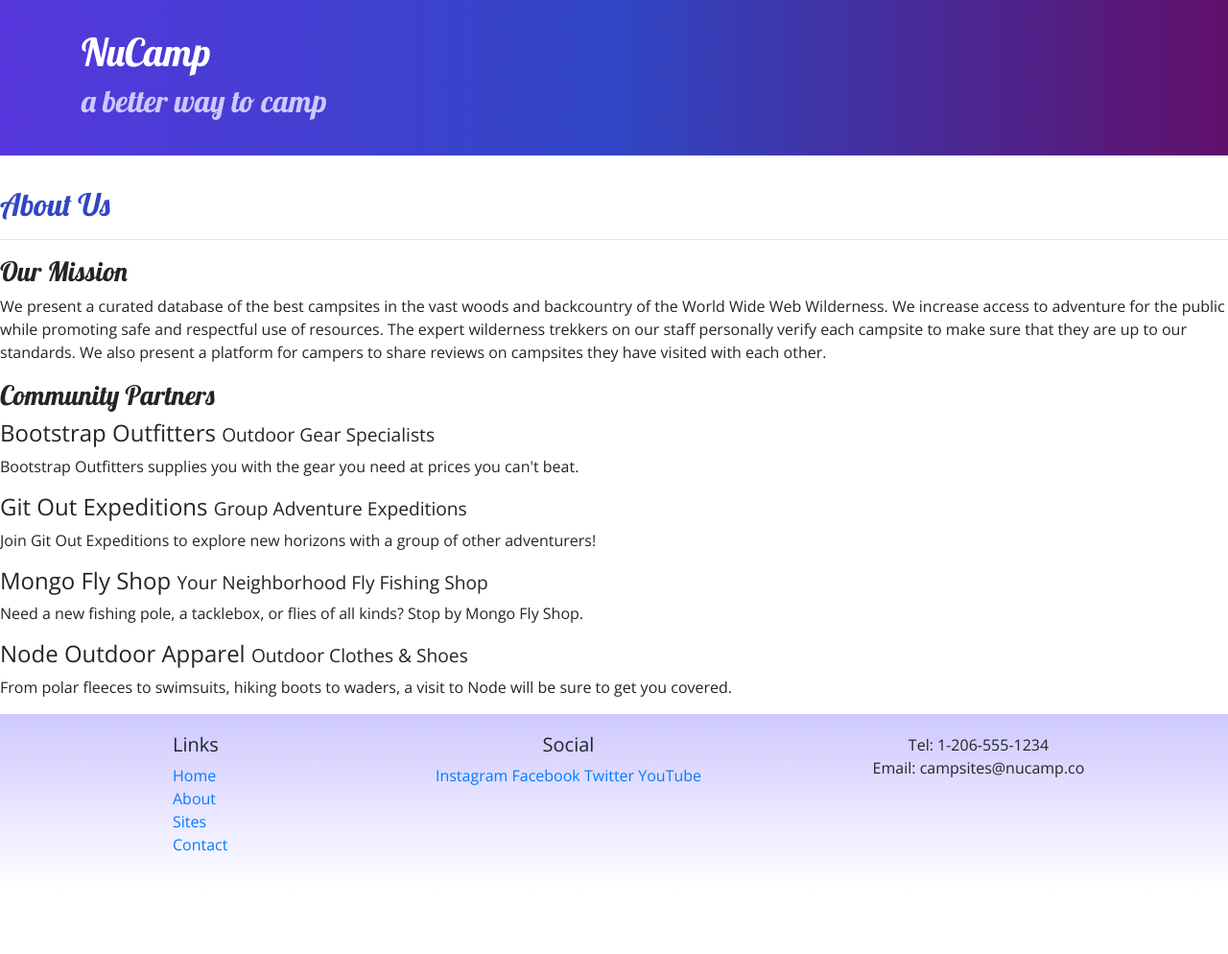
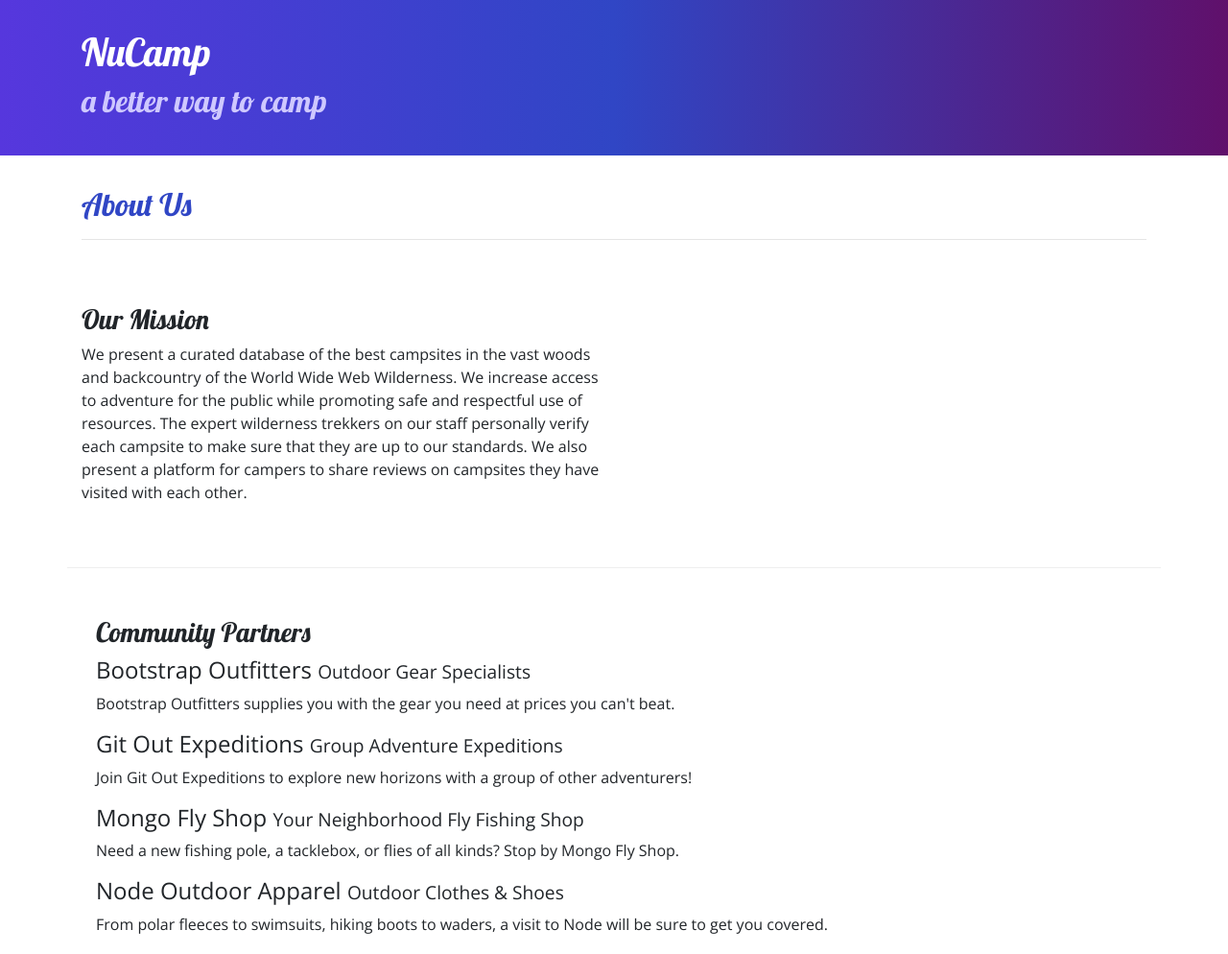
Before and after one commit to thomas065/Nucampsite, a website: page aboutus.html in a window 1280 px wide. Shown: the top 994 px of the page at 96% size. Before the commit the page ends 928 px from the top, so only its background shows below. Drawn offline with nearby package versions, Linux system fonts and the light colour scheme.

Commit message:
updated code
added final bootstrap touches

```diff
--- a/aboutus.html
+++ b/aboutus.html
@@ -26,16 +26,16 @@
         </div>
     </header>
 
-    <div>
-        <div>
-            <div>
+    <div class="container">
+        <div class="row">
+            <div class="col">
                 <h2>About Us</h2>
                 <hr />
             </div>
         </div>
 
-        <div>
-            <div>
+        <div class="row row-content">
+            <div class="col-sm-6">
                 <h3>Our Mission</h3>
                 <p>We present a curated database of the best campsites in the vast woods and backcountry of the World
                     Wide Web Wilderness. We increase access to adventure for the public while promoting safe and
@@ -45,18 +45,20 @@
             </div>
         </div>
 
-        <div>
-            <div>
+        <div class="container">
+            <div class="row row-content">
+                <div class="col">
                     <h3>Community Partners</h3>
                     <h4>Bootstrap Outfitters <small>Outdoor Gear Specialists</small></h4>
-                <p>Bootstrap Outfitters supplies you with the gear you need at prices you can't beat.</p>
+                    <p class="d-none d-sm-block">Bootstrap Outfitters supplies you with the gear you need at prices you can't beat.</p>
                     <h4>Git Out Expeditions <small>Group Adventure Expeditions</small></h4>
-                <p>Join Git Out Expeditions to explore new horizons with a group of other adventurers!</p>
+                    <p class="d-none d-sm-block">Join Git Out Expeditions to explore new horizons with a group of other adventurers!</p>
                     <h4>Mongo Fly Shop <small>Your Neighborhood Fly Fishing Shop</small></h4>
-                <p>Need a new fishing pole, a tacklebox, or flies of all kinds? Stop by Mongo Fly Shop.</p>
+                    <p class="d-none d-sm-block">Need a new fishing pole, a tacklebox, or flies of all kinds? Stop by Mongo Fly Shop.</p>
                     <h4>Node Outdoor Apparel <small>Outdoor Clothes & Shoes</small></h4>
-                <p>From polar fleeces to swimsuits, hiking boots to waders, a visit to Node will be sure to get you
+                    <p class="d-none d-sm-block">From polar fleeces to swimsuits, hiking boots to waders, a visit to Node will be sure to get you
                         covered.</p>
+                </div>
             </div>
         </div>
     </div>
```
Lines whose indentation alone changed are shown as unchanged.
